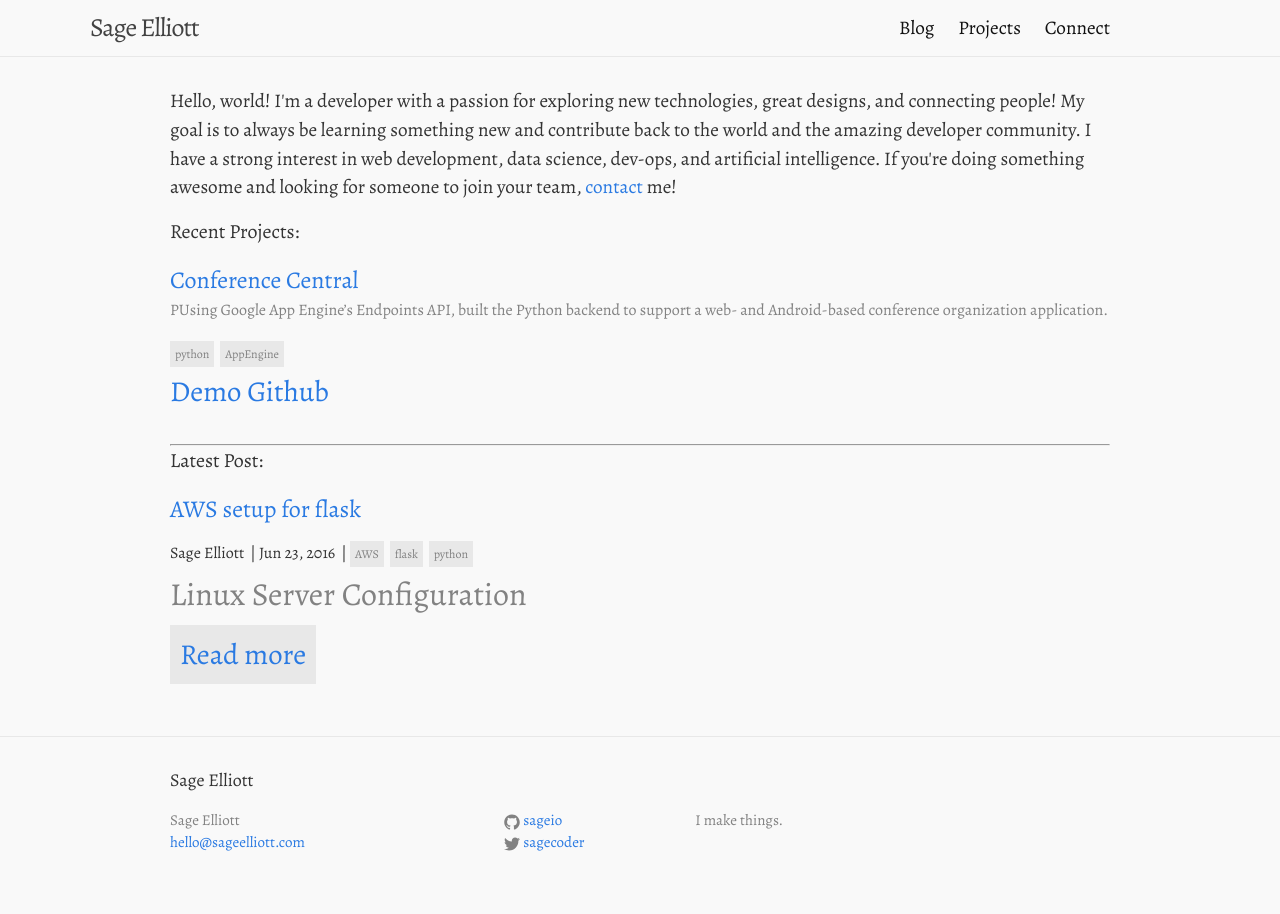
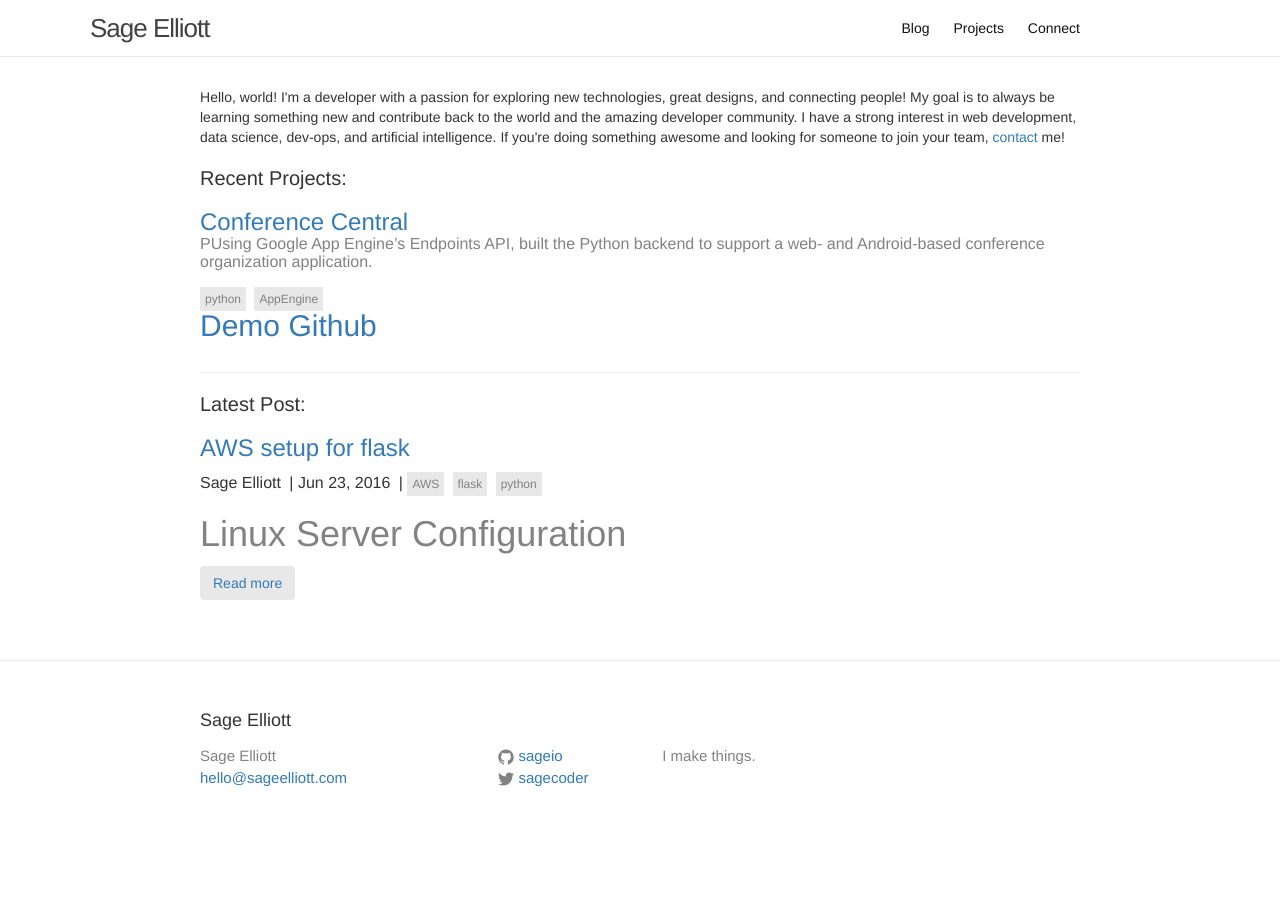
Before and after one commit to sagecodes/sage-blog, a Jekyll site: the page built from index.html, in a window 1280 px wide. Built offline with Jekyll 4.4.1, drawn with Linux system fonts in a browser that asks for light colours; nearby versions of some CDN libraries; some web fonts are replaced; library files that are not in the unit come from our copies.

Commit message:
Feat: Add bootstrap and bootstraptheme libraries

```diff
--- a/_includes/head.html
+++ b/_includes/head.html
@@ -11,5 +11,7 @@
   <link rel="alternate" type="application/rss+xml" title="{{ site.title }}" href="{{ "/feed.xml" | prepend: site.baseurl | prepend: site.url }}">
   <script src="https://code.jquery.com/jquery-2.1.3.min.js"></script>
   <script src="{{ "/js/script.js" | prepend: site.baseurl }}"></script>
-   <link href='http://fonts.googleapis.com/css?family=Pathway+Gothic+One|Alegreya:400italic,700italic,400,700|Alegreya+SC' rel='stylesheet' type='text/css'>
+  <link rel="stylesheet" href="css/bootstrap.min.css">
+  <link rel="stylesheet" href="css/bootstrap-theme.min.css">
+  <link href='http://fonts.googleapis.com/css?family=Pathway+Gothic+One|Alegreya:400italic,700italic,400,700|Alegreya+SC' rel='stylesheet' type='text/css'>
 </head>
```
